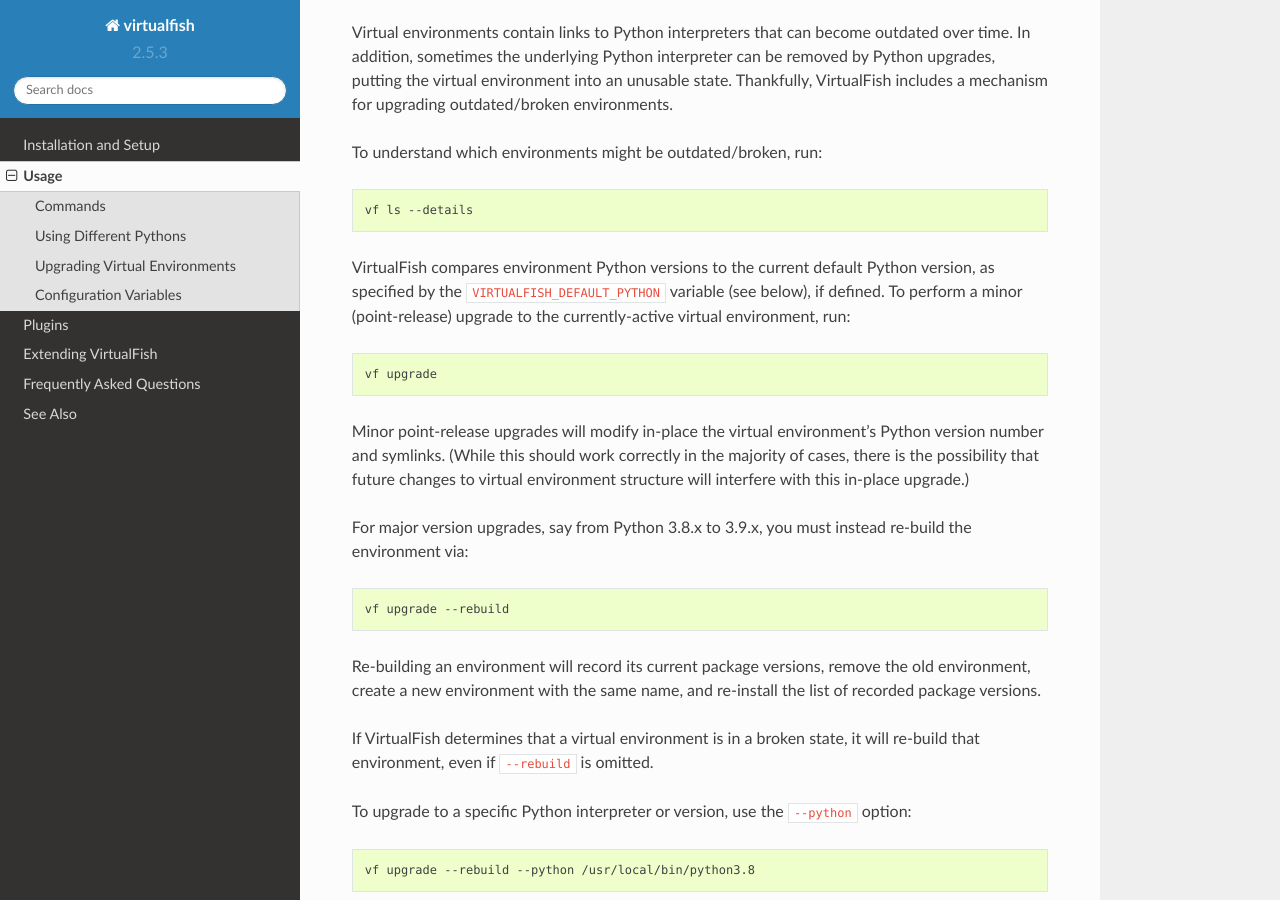
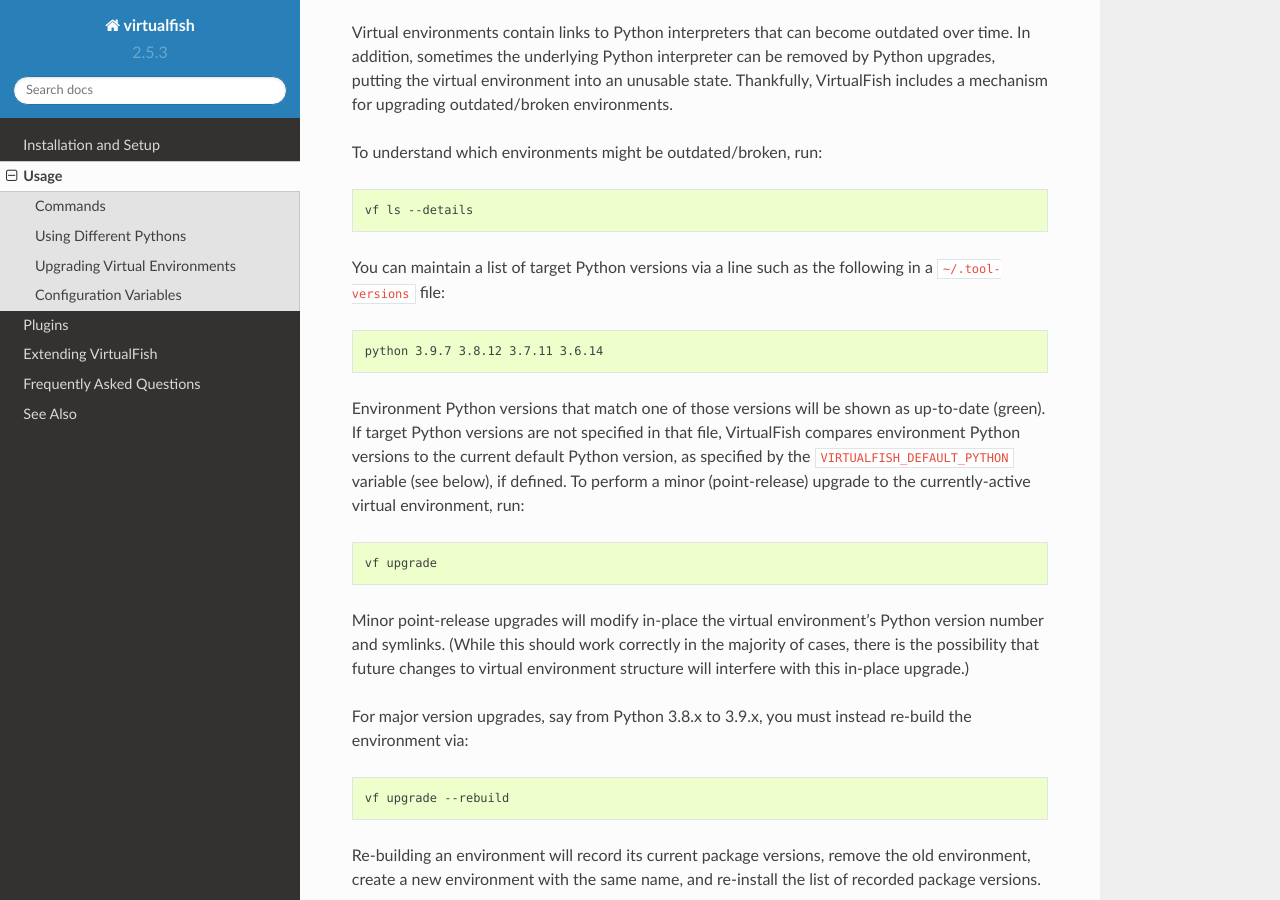
Before and after one commit to justinmayer/virtualfish, a Sphinx documentation site: the page built from docs/usage.rst, in a window 1280 px wide and 900 px high, scrolled down 1615 px. Built offline with Sphinx 7.4.7 and the Read the Docs theme 2.0.0, drawn with Linux system fonts in a browser that asks for light colours.

Commit message:
Use tool versions file to colorize `ls --details`
Previously, environment Python versions in the `vf ls --details` list
were only considered to be up-to-date (i.e., displayed in green) when a
given environment's Python version is greater or equal to the default
Python version returned by `__vfsupport_get_default_python()`. If you
have some environments on older but fully-supported Python versions,
those would show up in yellow even though they should be considered
up-to-date.

With the changes in this commit, given a `~/.tool-versions` file that
contains the following line:

    python 3.9.7 3.8.12 3.7.11 3.6.14

… any environment's Python version that matches one of the specified
versions will be considered up-to-date and displayed in green.

```diff
--- a/docs/usage.rst
+++ b/docs/usage.rst
@@ -76,6 +76,13 @@
 
     vf ls --details
 
+You can maintain a list of target Python versions via a line such as the
+following in a ``~/.tool-versions`` file::
+
+    python 3.9.7 3.8.12 3.7.11 3.6.14
+
+Environment Python versions that match one of those versions will be shown as
+up-to-date (green). If target Python versions are not specified in that file,
 VirtualFish compares environment Python versions to the current default Python
 version, as specified by the ``VIRTUALFISH_DEFAULT_PYTHON`` variable (see
 below), if defined. To perform a minor (point-release) upgrade to the
```
Also changed, not shown: 1 other file.
